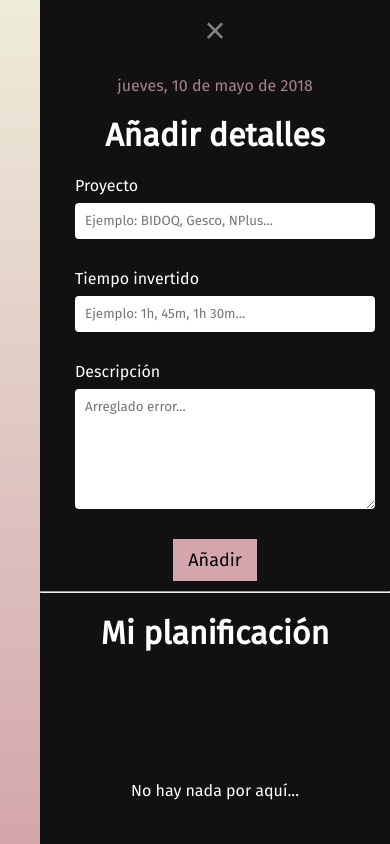
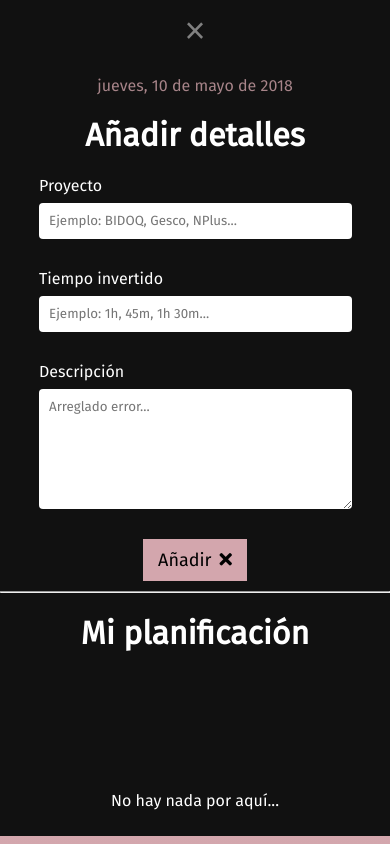
Before and after one commit to davidcopano/timeplanner, a React (Create React App) app: page / in a window 390 px wide. Both pictures are taken after a click on the button "10". Built offline with nearby package versions, Linux system fonts and the light colour scheme.

Commit message:
Mejorados estilos en movil

```diff
--- a/src/Calendar.css
+++ b/src/Calendar.css
@@ -61,3 +61,10 @@
     opacity: .7;
     background: lightblue;
 }
+
+/* media queries */
+@media screen and (max-width: 768px) {
+    .react-calendar {
+        width: 90%;
+    }
+}
--- a/src/components/DayDetails/DayDetails.css
+++ b/src/components/DayDetails/DayDetails.css
@@ -141,9 +141,27 @@
     }
 }
 
+@keyframes slideToLeft_Mobile {
+    0% {
+        width: 0;
+    }
+    100% {
+        width: 100%;
+    }
+}
+
 @keyframes close {
     0% {
         width: 350px;
+    }
+    100% {
+        width: 0
+    }
+}
+
+@keyframes close_Mobile {
+    0% {
+        width: 100%;
     }
     100% {
         width: 0
@@ -175,3 +193,29 @@
         transform: translate(601px, 25px) rotate(720deg);
     }
 }
+
+/* media queries */
+
+@media screen and (max-width: 768px) {
+    #day-details {
+        height: 92%;
+    }
+    #day-details.isOpened {
+        animation-name: slideToLeft_Mobile;
+        animation-duration: .3s;
+        animation-fill-mode: forwards;
+    }
+    #day-details.isClosed {
+        animation-name: close_Mobile;
+        animation-duration: .3s;
+        animation-fill-mode: forwards;
+    }
+    #day-details .add-details-container input,
+    #day-details .add-details-container textarea {
+        width: 94%;
+    }
+    #day-details .add-details-container textarea {
+        min-width: auto;
+        max-width: auto;
+    }
+}
--- a/src/components/DayDetails/DayDetails.js
+++ b/src/components/DayDetails/DayDetails.js
@@ -125,7 +125,7 @@ export class DayDetails extends Component {
                             </div>
                             <button type="submit" disabled={!this.state.newDetail.project || !this.state.newDetail.time || !this.state.newDetail.description}>
                                 Añadir
-                                {this.state.newDetail.project && this.state.newDetail.time && this.state.newDetail.description ? <i className="fas fa-check" style={{paddingLeft: '8px'}}></i> : null}
+                                {this.state.newDetail.project && this.state.newDetail.time && this.state.newDetail.description ? <i className="fas fa-check" style={{paddingLeft: '8px'}}></i> : <i className="fas fa-times" style={{paddingLeft: '8px'}}></i>}
                             </button>
                         </form>
                     </div>
```
